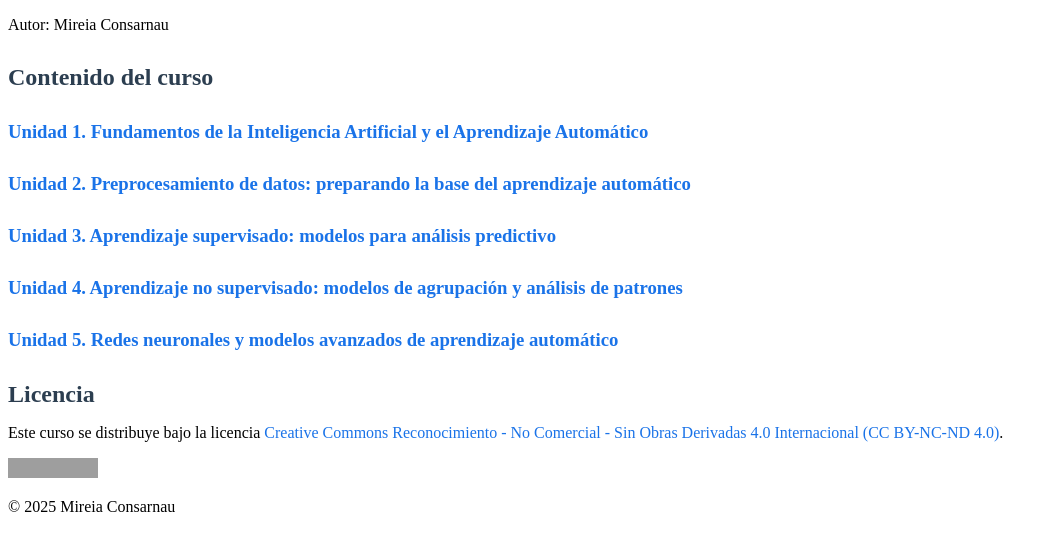
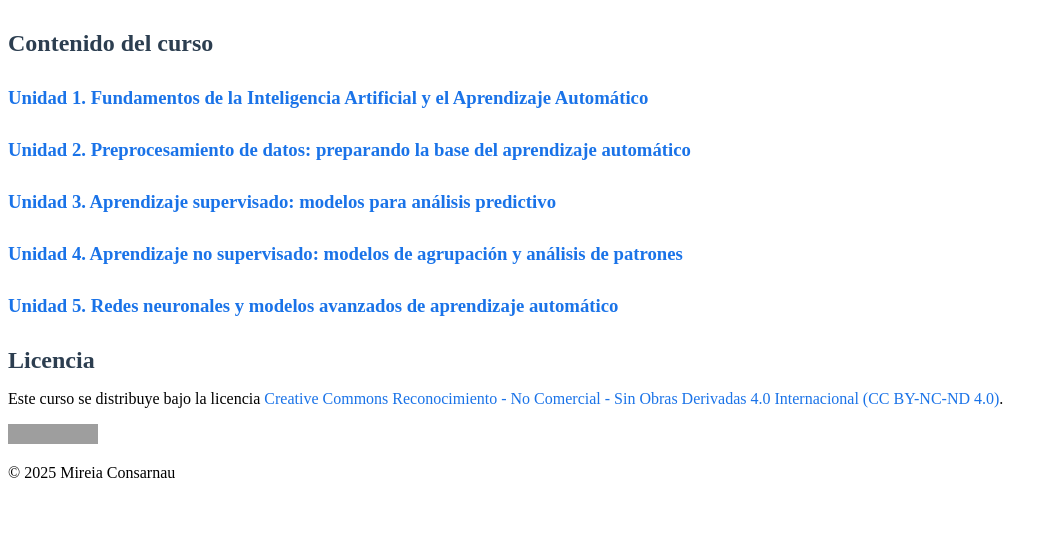
Before and after one commit to mireiaconsarnau/machine_learning, a Jekyll site: the page built from index.md, in a window 1280 px wide. Shown: the top 551 px of the page, without its empty margins (0-1058 px from the left). Built offline with Jekyll 4.4.1, drawn with Linux system fonts in a browser that asks for light colours; grey boxes are pictures that could not be loaded.

Commit message:
Update index.md

```diff
--- a/index.md
+++ b/index.md
@@ -2,8 +2,6 @@
 layout: default
 title: "Curso de Machine Learning"
 ---
-
-Autor: Mireia Consarnau
 
 ## Contenido del curso
 
```
